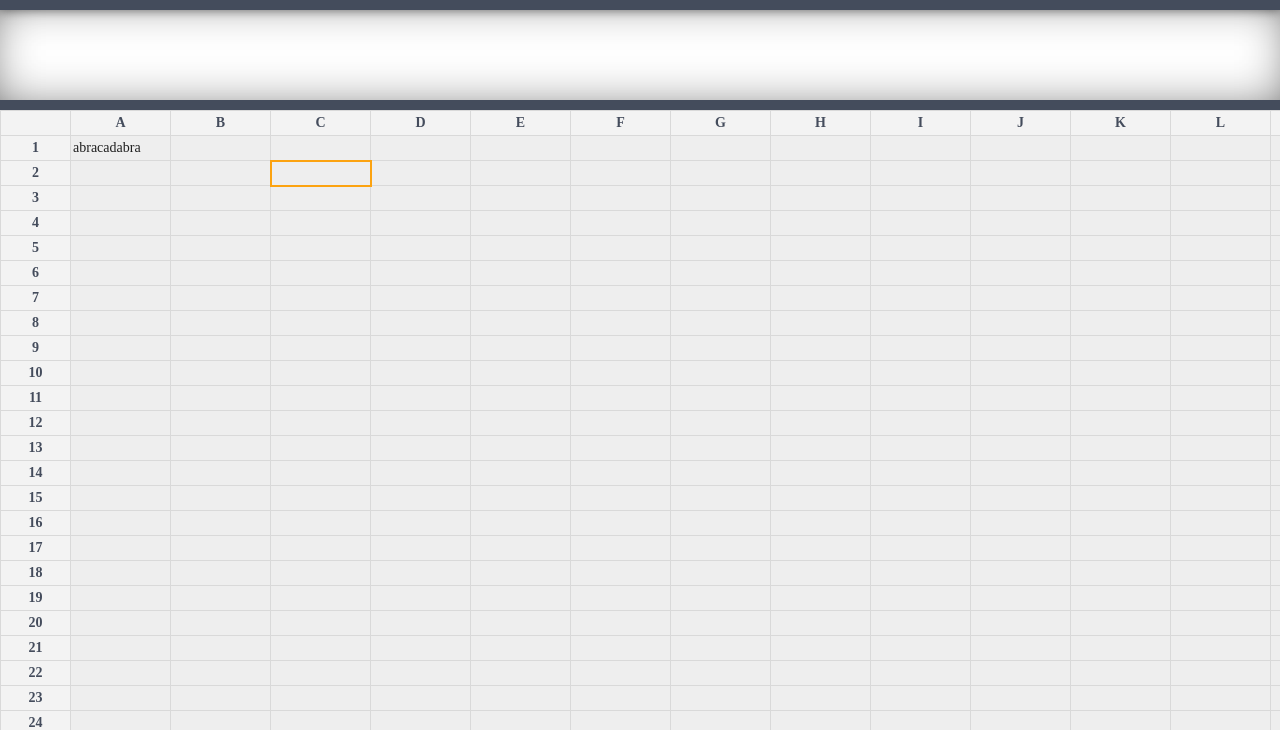
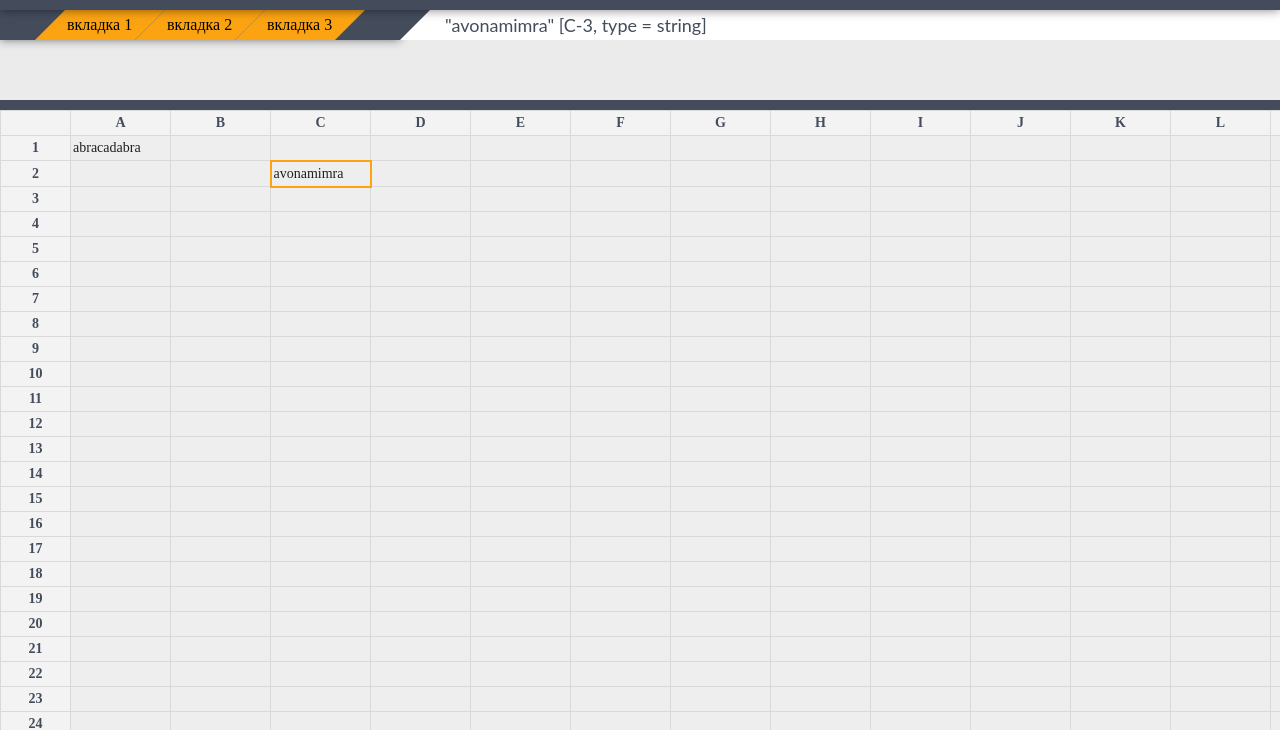
Before and after one commit to bmstu-iu9/utp2020-11-spreadsheet, a website: page src/client/workspace.html in a window 1280 px wide. Shown: the part 70-800 px from the top of the page. Drawn offline with Linux system fonts and the light colour scheme.

Commit message:
toolbar added

```diff
--- /dev/null
+++ b/src/client/styles/workspace-position.css
@@ -0,0 +1,50 @@
+@media (min-width: 320px) {
+  div.tools-tabs {
+    width: 0;
+    visibility: hidden;
+  }
+
+  div.cell-info-display {
+    width: 100vw;
+  }
+}
+
+@media (min-width: 720px) {
+  div.tools-header {
+    flex-direction: row;
+  }
+
+  div.tools-tabs {
+    visibility: visible;
+    width: 400px;
+  }
+
+  div.tools-tab {
+    width: 100px;
+  }
+
+  div.cell-info-display {
+    width: calc(100vw - 400px);
+  }
+
+  div.tools-tabs::after {
+    content: '';
+    position: absolute;
+    left: 400px;
+    border: 15px solid transparent;
+    border-left: 15px solid #444c5c;
+    border-top: 15px solid #444c5c;
+  }
+}
+
+@media (min-width: 960px) {
+
+}
+
+@media (min-width: 1140px) {
+
+}
+
+@media (min-width: 1500px) {
+
+}
--- a/src/client/styles/workspace.css
+++ b/src/client/styles/workspace.css
@@ -22,10 +22,60 @@ div.content {
 div.tools-wrapper {
   width: 100vw;
   height: 100px;
-  background-color: white;
+  background-color: #ebebeb;
   box-sizing: border-box;
   border-bottom: 10px solid #444c5c;
-  box-shadow: inset 0px -2px 53px -18px rgba(0,0,0,0.75);
+  /*box-shadow: inset 0px -2px 53px -18px rgba(0,0,0,0.75);*/
+}
+
+div.tools-header {
+  display: flex;
+  flex-direction: row;
+}
+
+div.tools-tabs {
+  background-color: #444c5c;
+  height: 30px;
+  box-shadow: 0 0 10px rgba(0, 0, 0, 0.5);
+  display: flex;
+  flex-direction: row;
+  justify-content: center;
+}
+
+div.tools-tab {
+  height: 100%;
+  width: 100px;
+  background-color: #fca311;
+  transform: skew(135deg);
+  display: flex;
+  justify-content: center;
+  align-items: center;
+}
+
+div.tools-tab:hover {
+  background-color: #f89a03;
+}
+
+div.tools-tab div {
+  transform: skew(-135deg);
+  pointer-events: none;
+}
+
+div.cell-info-display {
+  height: 30px;
+  background-color: white;
+  display: flex;
+  justify-content: flex-start;
+  align-items: center;
+}
+
+span.cell-info {
+  margin-left: 45px;
+  font-family: Lato, sans-serif;
+  font-style: normal;
+  font-weight: normal;
+  font-size: 18px;
+  color: #444c5c;
 }
 
 div.table-wrapper {
@@ -48,8 +98,8 @@ div.table-wrapper {
 
 #table td {
   border: 1px solid #d9d9d9;
+  box-sizing: border-box;
   padding: 5px 2px;
-  box-sizing: border-box;
   font-size: 14px;
   color: #1f1f1f;
   font-weight: 400;
@@ -65,6 +115,16 @@ div.table-wrapper {
   text-align: center;
   cursor: pointer;
 }
+
+#table td:hover {
+  border: 2px solid #999999;
+}
+
+#table td.column-header:hover, #table td.row-header:hover {
+  border: 1px solid #d9d9d9;
+  background-color: #fca311;
+}
+
 
 #table td.row-header {
   min-width: 70px;
--- a/src/client/workspace.html
+++ b/src/client/workspace.html
@@ -7,16 +7,35 @@
     <link rel="stylesheet" href="styles/base.css">
     <link rel="stylesheet" href="styles/base-position.css">
     <link rel="stylesheet" href="styles/workspace.css">
+    <link rel="stylesheet" href="styles/workspace-position.css">
     <title>Рабочее пространство</title>
 </head>
 <body>
 <nav class="header">
     <div class="logo">
-        <span><img src="styles/img/logo-2.png" width="70" height="45"> </span>
+        <span><img src="img/logo-2.png" width="70" height="45"> </span>
     </div>
 </nav>
 <div class="content">
     <div class="tools-wrapper">
+        <div class="tools-header">
+            <div class="tools-tabs">
+                <div class="tools-tab">
+                    <div>вкладка 1</div>
+                </div>
+                <div class="tools-tab">
+                    <div>вкладка 2</div>
+                </div>
+                <div class="tools-tab">
+                    <div>вкладка 3</div>
+                </div>
+            </div>
+            <div class="cell-info-display">
+                <span class="cell-info">
+                    "avonamimra" [C-3, type = string]
+                </span>
+            </div>
+        </div>
     </div>
     <div class="table-wrapper">
         <table id="table" class="not-dragged">
@@ -143,7 +162,7 @@
                 <td></td>
                 <td class="selection-border-right"></td>
                 <td class="selected selected-first selection-border-bottom selection-border-right"
-                    data-error=""></td>
+                    data-error="">avonamimra</td>
                 <td></td>
                 <td></td>
                 <td></td>
```
Also changed, not shown: src/client/index.html (+1 -1 lines), src/client/img/favicon.ico (renamed from src/client/styles/img/favicon.ico), src/client/img/logo-2.png (renamed from src/client/styles/img/logo-2.png), src/client/img/logo.png (renamed from src/client/styles/img/logo.png).
